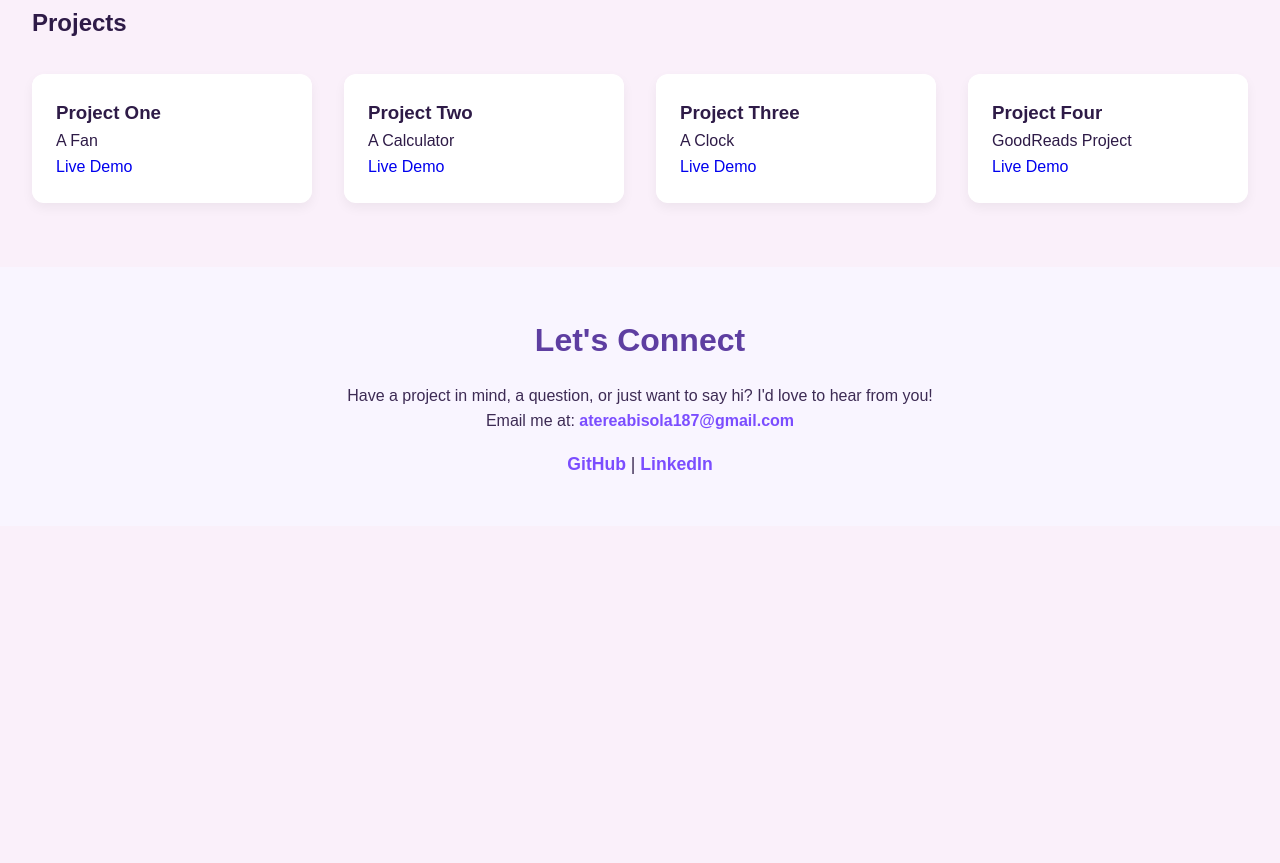
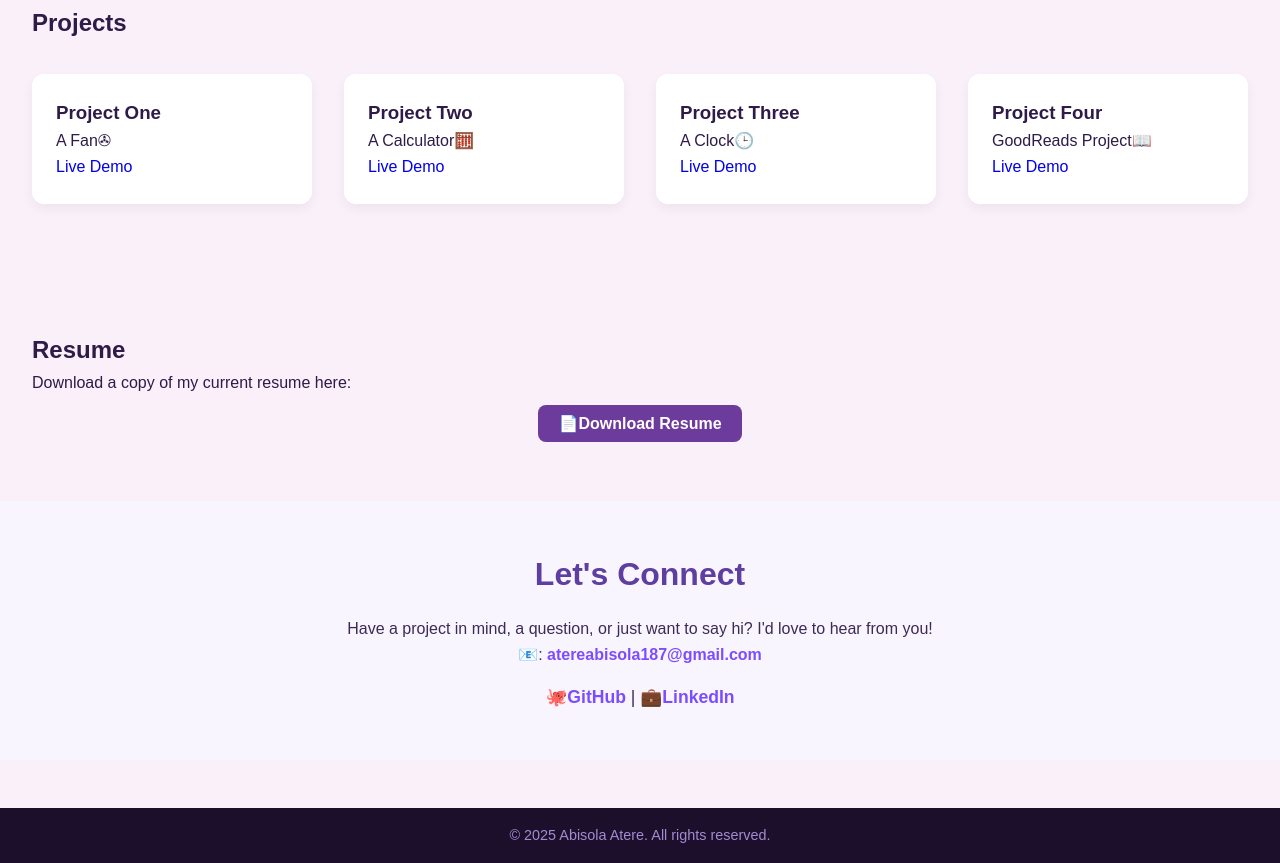
Before and after one commit to Abby-cy/My-Portfolio, a plain HTML site: page index.html in a window 1280 px wide. Shown: the part 1120-1983 px from the top of the page. Before the commit the page ends 1646 px from the top, so only its background shows below. Drawn offline with nearby package versions, Linux system fonts and the light colour scheme.

Commit message:
third commit

```diff
--- a/index.html
+++ b/index.html
@@ -4,8 +4,9 @@
     <meta charset="UTF-8">
     <meta name="viewport" content="width=device-width, initial-scale=1.0">
     <title>My Portfolio</title>
+    <link rel="stylesheet" href="https://unpkg.com/aos@2.3.1/dist/aos.css">
+    <link rel="shortcut icon" href="./Logo/AA initials.png" type="image/x-icon">
     <link rel="stylesheet" href="./style.css">
-    <link rel="shortcut icon" href="./Logo/AA initials.png" type="image/x-icon">
 </head>
 <body>
     <header class="nav-bar">
@@ -15,60 +16,79 @@
             <ul>
                 <li><a href="#about">About</a></li>
                 <li><a href="#projects">Projects</a></li>
+                <li><a href="#resume">Resume</a></li>
                 <li><a href="#contact">Contact</a></li>
             </ul>
         </nav>
     </header>
-    <section class="hero">
-        <h2>Hi I'm Abisola</h2>
-        <p>I build simple and clean designs</p>
+    <section class="hero" data-aos="fade-down" data-aos-easing="ease-in-out">
+        <h2>Hi! I'm Abisola</h2>
+        <p>Welcome to my portfolio</p>
         <a href="#projects" class="view-work">View My Work</a>
     </section>
-    <section id="about" class="fade-in">
+    <section id="about"  data-aos="fade-up" data-aos-delay="200">
         <h2>About Me</h2>
         <p>Hi! I'm Abisola Atere🖐️ — a curious learner and an aspiring cybersecurity analyst with a growing passion for UI/UX design. I love turning simple ideas into digital experiences. I care about creativity, security, and accessibility, and I’m excited to keep growing one project at a time. I’m currently learning HTML, CSS, and JavaScript, because learning never ends — and I’m also exploring tools like Figma to bring thoughtful designs to life. Outside of tech, I enjoy writing poetry, building playlists that tell stories, and diving deep into the way people think and feel — skills that fuel my empathy-driven approach to design.
     </p>
     </section>
-    <section id="projects" class="fade-in">
+    <section id="projects"  data-aos="zoom-in" data-aos-delay="200">
         <h2>Projects</h2>
         <div class="project-grid">
             <div class="project-card">
                 <h3>Project One</h3>
-                <p>A Fan</p>
+                <p>A Fan✇</p>
                 <a href="https://fan-orpin.vercel.app/" target="_blank">Live Demo</a>
             </div>
             <div class="project-card">
                 <h3>Project Two</h3>
-                <p>A Calculator</p>
+                <p>A Calculator🧮</p>
                 <a href="https://calculator-beta-pearl.vercel.app/" target="_blank">Live Demo</a>
             </div>
             <div class="project-card">
                 <h3>Project Three</h3>
-                <p>A Clock</p>
+                <p>A Clock🕒</p>
                 <a href="https://analog-clock-blond-sigma.vercel.app/" target="_blank">Live Demo</a>
             </div>
             <div class="project-card">
                 <h3>Project Four</h3>
-                <p>GoodReads Project</p>
+                <p>GoodReads Project📖</p>
                 <a href="https://goodreads-project.vercel.app" target="_blank">Live Demo</a>
             </div>
         </div>
     </section>
 
-    <section id="contact">
+    <section id="resume" data-aos="fade-up" data-aos-delay="200">
+        <h2>Resume</h2>
+        <p>Download a copy of my current resume here:</p>
+        <div class="resume-wrapper">
+            <a href="./Logo/Abisola Atere's Resume.pdf" download class="resume-btn">📄Download Resume</a>
+        </div>
+    </section>
+
+
+    <section id="contact" data-aos="fade-up" data-aos-delay="200">
     <h2>Let's Connect</h2>
     <p>Have a project in mind, a question, or just want to say hi? I'd love to hear from you!</p>
-    <p>Email me at:
+    <p>📧:
         <a href="mailto:atereabisola187@gmail.com">atereabisola187@gmail.com</a>
     </p>
 
     <div class="social-links">
-        <a href="https://github.com/Abby-cy" target="_blank">GitHub</a> |
-        <a href="https://www.linkedin.com/in/abisola-atere-43a36130b/" target="_blank">LinkedIn</a>
+        <a href="https://github.com/Abby-cy" target="_blank">🐙GitHub</a> |
+        <a href="https://www.linkedin.com/in/abisola-atere-43a36130b/" target="_blank">💼LinkedIn</a>
     </div>
     </section>
-
-
-    <script src="script.js"></script>
+    <footer>
+        <p>&copy; 2025 Abisola Atere. All rights reserved.</p>
+    </footer>
 </body>
+<script src="https://unpkg.com/aos@2.3.1/dist/aos.js"></script>
+    <script>
+        document.addEventListener('DOMContentLoaded', function () {
+            AOS.init({
+            once: false,
+            duration: 2000
+            });
+        });
+    </script>
 </html>
--- a/style.css
+++ b/style.css
@@ -88,19 +88,28 @@ section{
 }
 .project-card:hover{
     transform: translateY(-5px);
-    box-shadow: 0 10px 20px rgba(0,0,0,0.1);
+    box-shadow: 0 10px 20px rgba(0,0,0,0.2);
 }
-.fade-in{
-    opacity: 0;
-    transform: translateY(40px);
-    animation: fadeInUp 1s ease-out forwards;
+.project-card a:hover{
+    text-decoration: underline;
 }
-@keyframes fadeInUp{
-    to{
-        opacity: 1;
-        transform: translateY(0);
-    }
+.resume-btn {
+    background: #6c3b9b;
+    color: white;
+    padding: 10px 20px;
+    border-radius: 8px;
+    text-decoration: none;
+    font-weight: bold;
+    transition: background-color 0.3s ease;
 }
+.resume-btn:hover {
+    background-color: #5b2d86;
+}
+.resume-wrapper{
+    text-align: center;
+    margin-top: 1rem;
+}
+
 @media(max-width: 512px){
     nav{
         visibility: hidden;
@@ -147,3 +156,11 @@ section{
   margin-top: 1rem;
   font-size: 1.1rem;
 }
+footer{
+    text-align: center;
+    padding: 1rem;
+    font-size: 0.9rem;
+    color: #a28cd1;
+    background-color: #1c0f2b;
+    margin-top: 3rem;
+}
```
Also changed, not shown: 1 other file.
